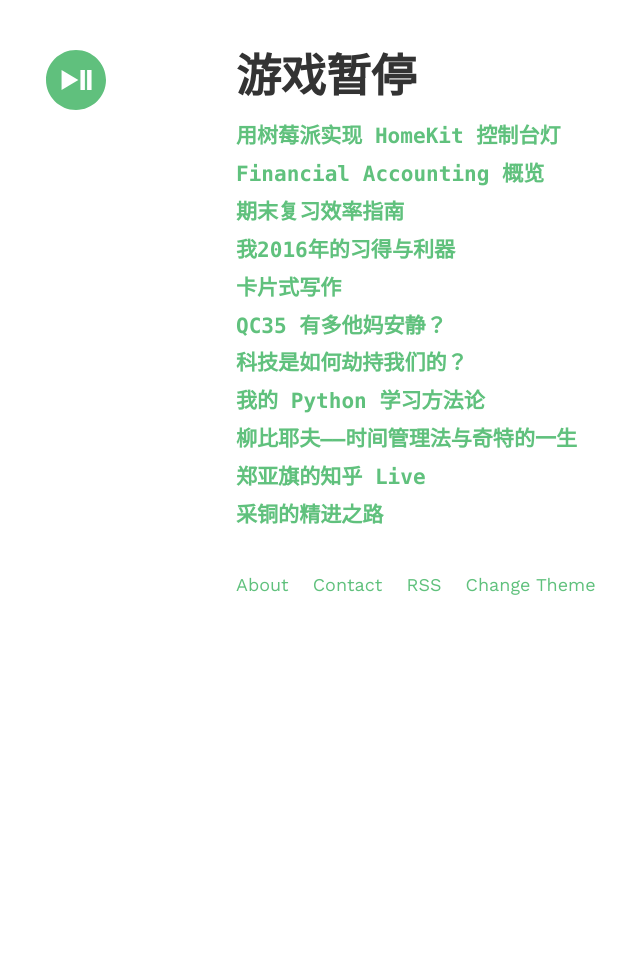
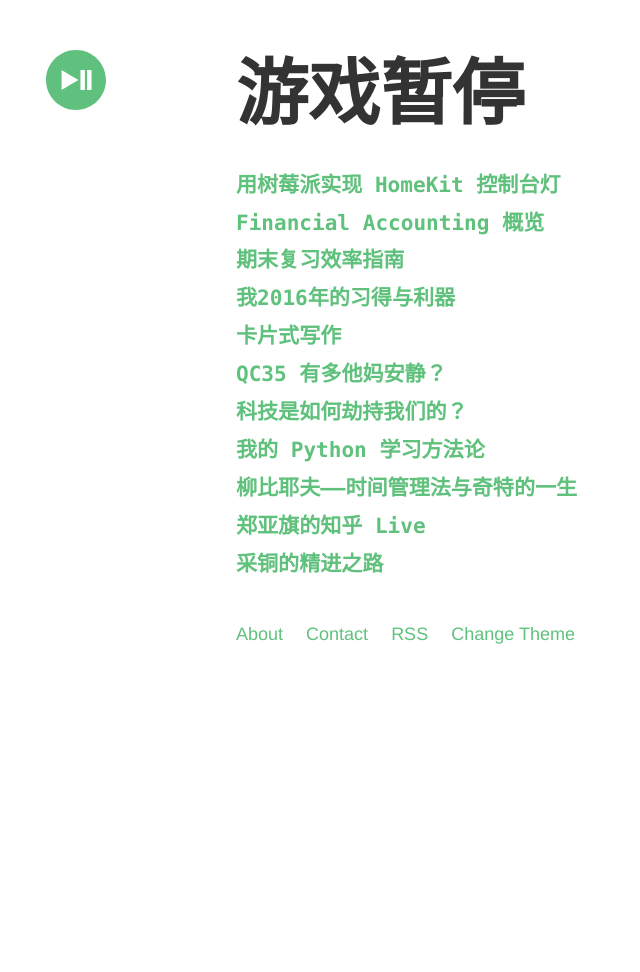
Before and after one commit to iewaij/blog, a Jekyll site: the page built from index.html, in a window 1280 px wide. Shown: the whole page, without its empty margins (4-644 px from the left). Built offline with Jekyll 4.4.1, drawn with Linux system fonts in a browser that asks for light colours.

Commit message:
Add fonts

```diff
--- a/_sass/style.scss
+++ b/_sass/style.scss
@@ -97,9 +97,9 @@ blockquote {
 
 
 .headline {
-    font-family: "Menlo", "Lantinghei SC Heavy", "Pingfang SC", monospace;
+    font-family: "MFDingDing_Noncommercial-Regular", "Pingfang SC", monospace;
     font-weight: 900;
-    font-size: 2.5em;
+    font-size: 4em;
         @include media-query($on-palm) {
             font-size: 2em;
     }
--- a/css/main.scss
+++ b/css/main.scss
@@ -4,7 +4,7 @@
 
 @charset "utf-8";
 
-$base-font-family: 'Work Sans','Pingfang SC', sans-serif;
+$base-font-family: 'Pingfang SC', 'Source Sans Pro', Helvetica Neue, sans-serif;
 $base-font-size:   18px;
 $base-font-weight: 400;
 $small-font-size:  $base-font-size * 0.875;
```
Also changed, not shown: css/MFDingDing_Noncommercial-Regular.ttf (added), images/hagura-1.png (deleted), images/hagura-responsive.png (deleted), images/image-3.png (deleted), 5 other files.
